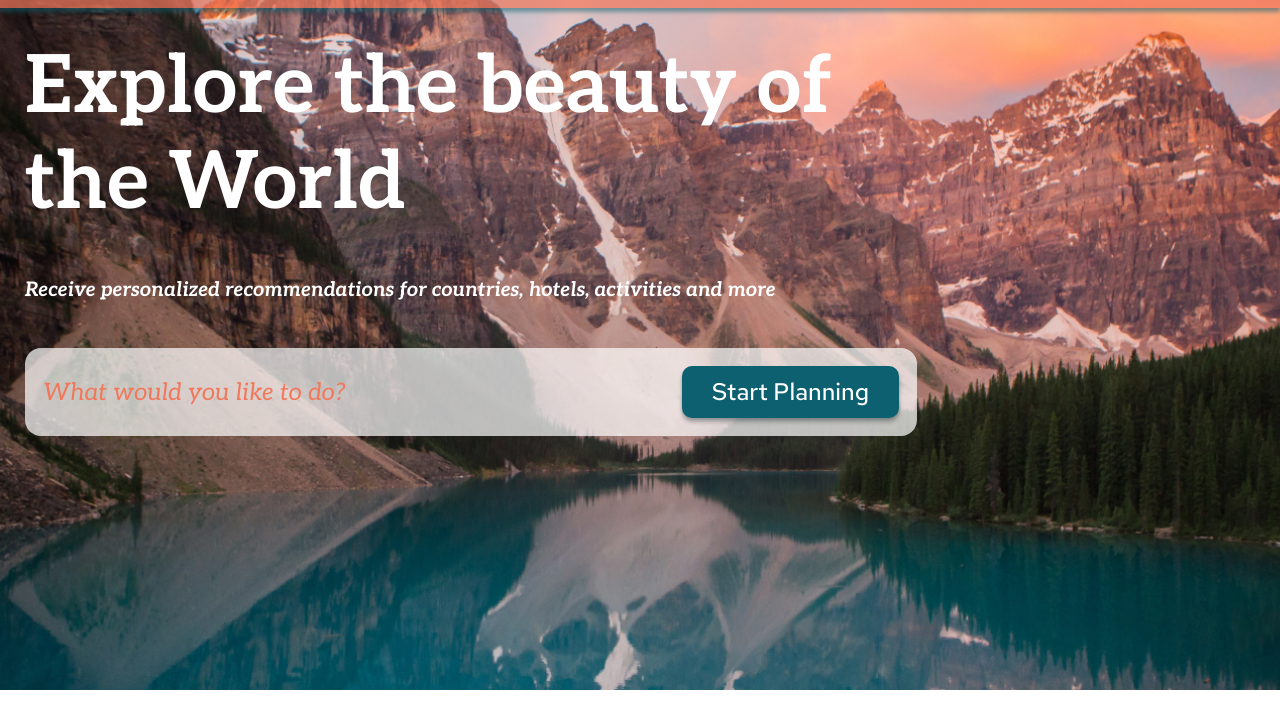
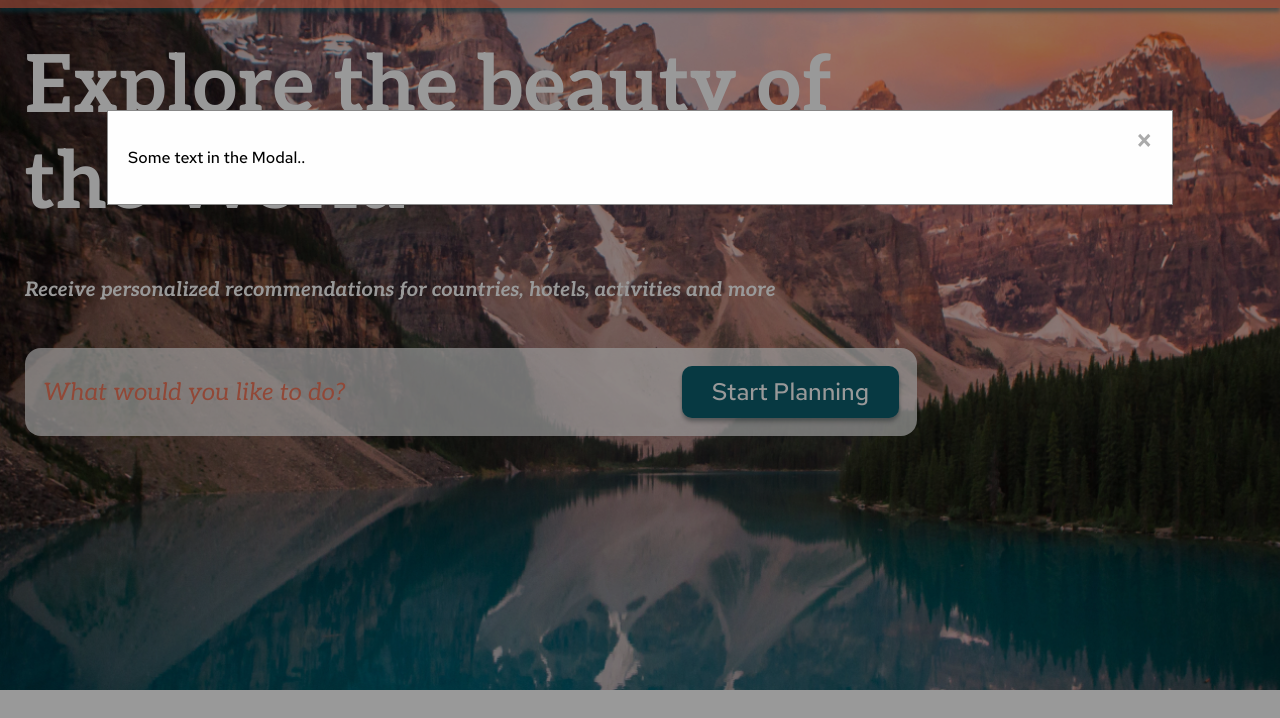
Before and after one commit to Irene-lab80/travel, a website: page index.html in a window 1280 px wide. Both pictures are taken after a click on the button "Login". Shown: the part 82-800 px from the top of the page. Drawn offline with Linux system fonts and the light colour scheme; a web font is replaced by a local one.

Commit message:
feat: add modal

```diff
--- a/index.html
+++ b/index.html
@@ -26,7 +26,7 @@
             <a class="nav__item" href="#!">Destinations</a>
             <a class="nav__item" href="#!">Travel Stories</a>
           </nav>
-          <button class="button header__button">Login</button>
+          <button class="button header__button" id="login-button">Login</button>
           <img src="./assets/menu-burger.png" alt="menu" class="header__burger">
         </div>
       </div>
@@ -165,6 +165,20 @@
       </div>
     </section>
   </main>
+
+<!-- The Modal -->
+<div id="modal" class="modal">
+
+  <!-- Modal content -->
+  <div class="modal-content">
+    <span class="close" id="close">&times;</span>
+    <p>Some text in the Modal..</p>
+  </div>
+
+</div>
+
   <script src="./index.js"></script>
+  <script src="./modal.js"></script>
+
 </body>
 </html>
--- /dev/null
+++ b/modal.js
@@ -0,0 +1,17 @@
+const modal = document.getElementById("modal");
+const btn = document.getElementById("login-button");
+const closeModal = document.getElementById("close");
+
+btn.addEventListener("click", () => {
+  modal.style.display = "block";
+});
+
+closeModal.addEventListener("click", () => {
+  modal.style.display = "none";
+});
+
+window.onclick = function (e) {
+  if (e.target == modal) {
+    modal.style.display = "none";
+  }
+};
--- /dev/null
+++ b/sass/modal.scss
@@ -0,0 +1,35 @@
+/* The Modal (background) */
+.modal {
+  display: none;
+  position: fixed;
+  z-index: 1;
+  left: 0;
+  top: 0;
+  width: 100%;
+  height: 100%;
+  overflow: auto;
+  background-color: rgb(0,0,0);
+  background-color: rgba(0,0,0,0.4);
+}
+
+.modal-content {
+  background-color: #fefefe;
+  margin: 15% auto;
+  padding: 20px;
+  border: 1px solid #888;
+  width: 80%;
+}
+
+.close {
+  color: #aaa;
+  float: right;
+  font-size: 28px;
+  font-weight: bold;
+}
+
+.close:hover,
+.close:focus {
+  color: black;
+  text-decoration: none;
+  cursor: pointer;
+}
--- a/sass/style.scss
+++ b/sass/style.scss
@@ -10,3 +10,4 @@
 @import "./destinations.scss";
 @import "./stories.scss";
 @import "./footer.scss";
+@import "./modal.scss";
```
Also changed, not shown: style.css, 1 other file.
